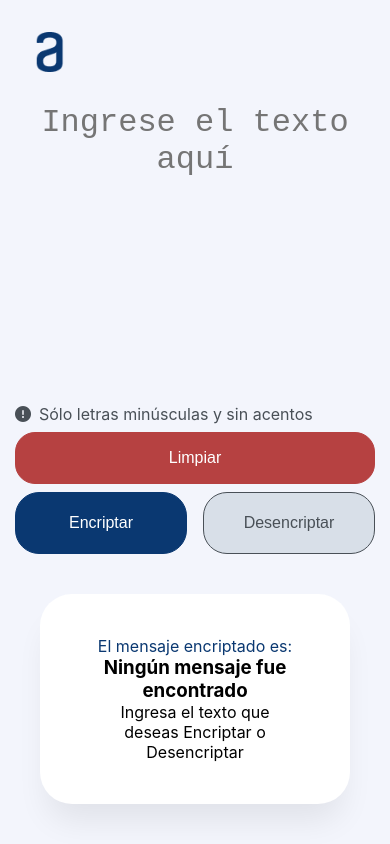
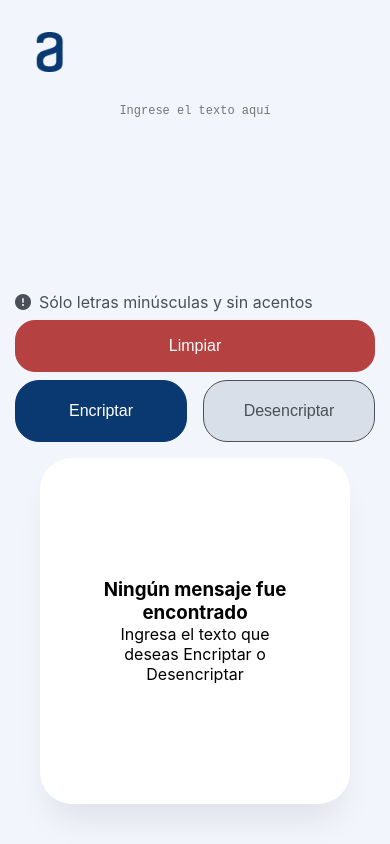
Before and after one commit to alfclark/alura-challenge1, a Vue app: page / in a window 390 px wide. Built offline with nearby package versions, Linux system fonts and the light colour scheme.

Commit message:
Bugs and responsive design fixed

```diff
--- a/src/components/EncryptionView.vue
+++ b/src/components/EncryptionView.vue
@@ -28,8 +28,8 @@
     </div>
     <div class="outputScreen">
       <div class="card">
+        <h3 class="hide" :class="hide">El mensaje encriptado es:</h3>
         <p class="outputData">
-          El mensaje encriptado es: <br />
           {{ encData }}
         </p>
         <div class="message" :class="show">
@@ -53,6 +53,7 @@ export default {
       secret: "123#$%",
       encData: "",
       show: "",
+      hide: "",
     };
   },
   methods: {
@@ -67,6 +68,7 @@ export default {
 
         this.getEncryptedData();
         this.show = "hide";
+        this.hide = "show";
       }
     },
 
@@ -85,6 +87,7 @@ export default {
       this.inputData = "";
       this.show = "";
       this.encData = "";
+      this.hide = "";
     },
 
     getEncryptedData() {
@@ -225,6 +228,9 @@ export default {
 .outputData {
   color: var(--darkBlue);
   text-align: center;
+  max-width: calc(100% - 90px);
+  word-break: break-all;
+  overflow-y: auto;
 }
 .message {
   display: flex;
@@ -249,16 +255,23 @@ export default {
 .hide {
   display: none;
 }
+.show {
+  display: flex;
+}
 
 @media screen and (max-width: 768px) {
   .container {
     display: flex;
     flex-direction: column;
-    gap: 3rem;
+    gap: 5rem;
   }
   .inputScreen {
     width: 100%;
-    height: 60vh;
+    height: 40vh;
+  }
+  .textarea {
+    font-size: 12px;
+    height: 300px;
   }
   .card {
     width: calc(100% - 80px);
```
